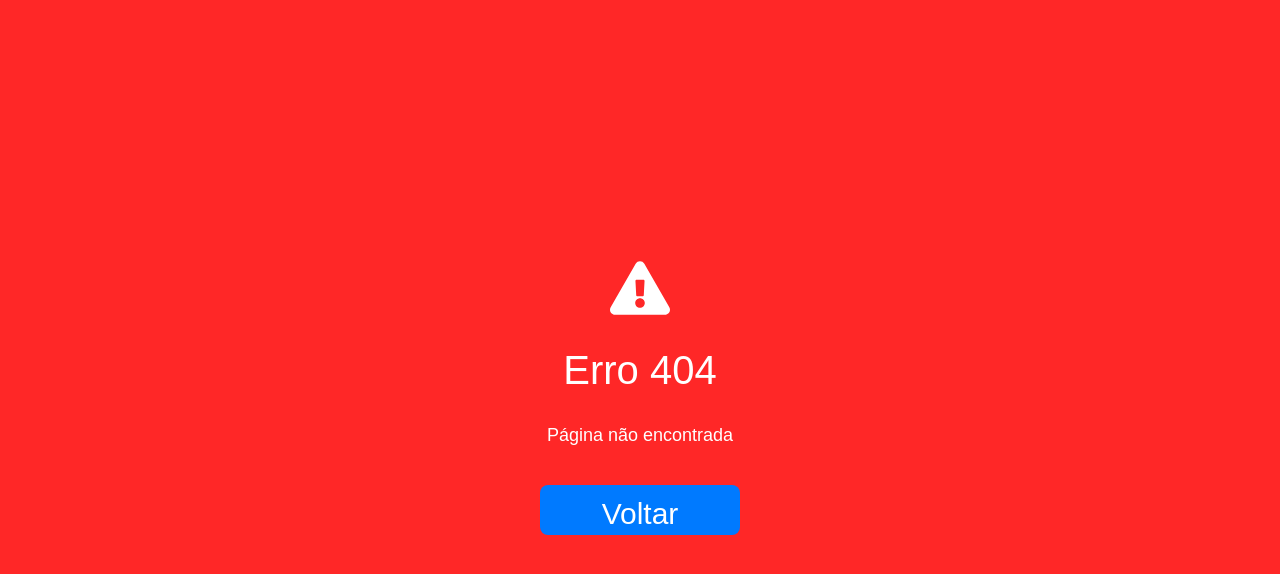
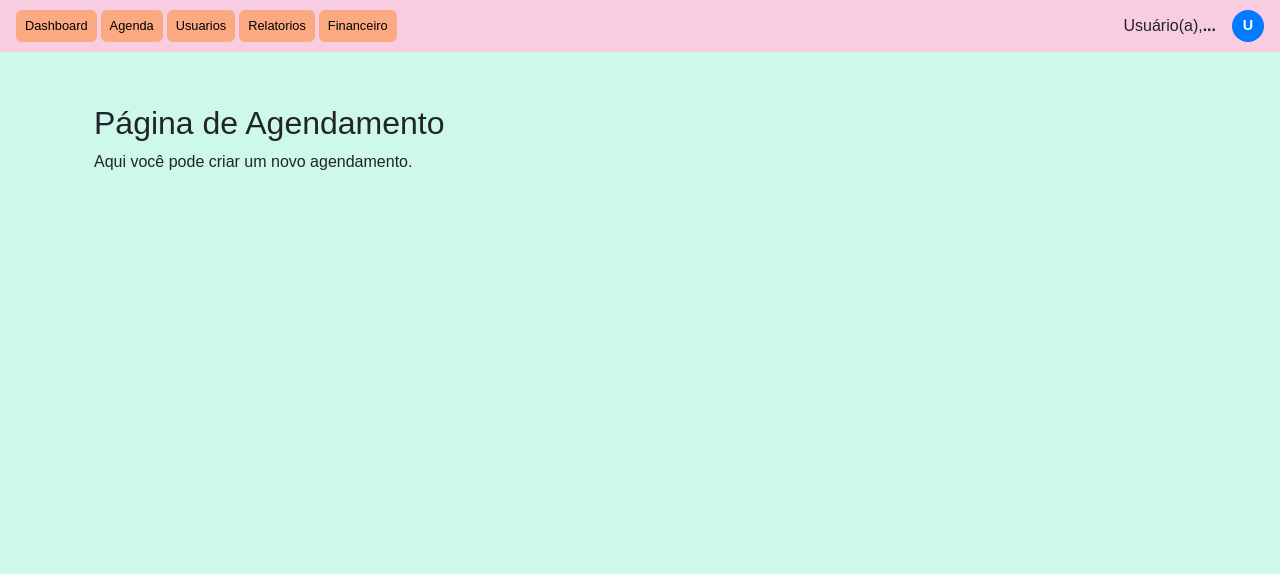
Before and after one commit to Ailton-guedes/Projeto-Personal-Kids, a React (Vite) app in the folder frontend/: page /CriarAgenda in a window 1280 px wide. Before the commit this address had no page. Shown: the top 574 px of the page. Built offline with nearby package versions, Linux system fonts and the light colour scheme.

Commit message:
adicionado a rota criar agenda a inicio da pagina de agenda

```diff
--- /dev/null
+++ b/frontend/src/pages/administrator/CriarAgenda/index.jsx
@@ -0,0 +1,14 @@
+// AgendarPagina.js
+import React from 'react';
+
+const CriarAgenda = () => {
+  return (
+    <div className="container p-4">
+      <h2>Página de Agendamento</h2>
+      <p>Aqui você pode criar um novo agendamento.</p>
+
+    </div>
+  );
+};
+
+export default CriarAgenda;
--- a/frontend/src/pages/administrator/agenda/index.jsx
+++ b/frontend/src/pages/administrator/agenda/index.jsx
@@ -1,6 +1,8 @@
 import React from 'react';
+import { useNavigate } from 'react-router-dom';
 
 const Agenda = () => {
+  const navigate = useNavigate();
   const getWeekDates = (offset = 0) => {
     const today = new Date();
     const dayOfWeek = today.getDay();
@@ -45,7 +47,7 @@ const Agenda = () => {
         </div>
         <div className="col-md-6 text-md-end mt-2 mt-md-0">
           <button className="btn btn-light me-2">Semanal</button>
-          <button className="btn btn-primary">Agendar</button>
+           <button className="btn btn-primary"onClick={() => navigate('../CriarAgenda')}>Agendar</button>
         </div>
       </div>
 
--- a/frontend/src/routes/root.jsx
+++ b/frontend/src/routes/root.jsx
@@ -10,6 +10,7 @@ import CadastroAdmin from "../pages/administrator/login/cadastro_responsavel";
 import Dashboard from "../pages/administrator/dashboard";
 
 import Agenda from "../pages/administrator/agenda";
+import CriarAgenda from "../pages/administrator/CriarAgenda";
 
 import User from "../pages/administrator/usuarios";
 import Cadastro_responsavel from "../pages/administrator/usuarios/cadastro_responsavel";
@@ -36,6 +37,7 @@ const Root = () => {
                 <Route path="/dashboard" element={<Navbar><Dashboard /></Navbar>} />
 
                 <Route path="/agenda" element={<Navbar><Agenda /></Navbar>} />
+                <Route path="/CriarAgenda" element={<Navbar><CriarAgenda/></Navbar>} />
 
                 <Route path="/usuarios" element={<Navbar><User /></Navbar>} />
                 <Route path="/usuarios/cadastro-de-responsavel" element={<Navbar><Cadastro_responsavel /></Navbar>} />
```
